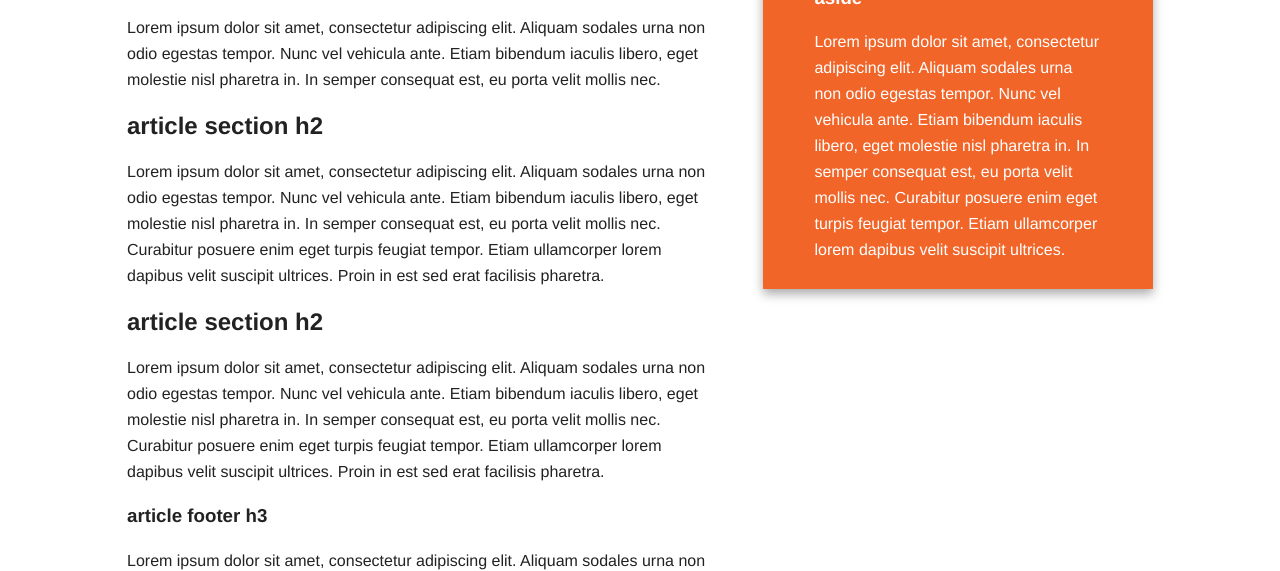
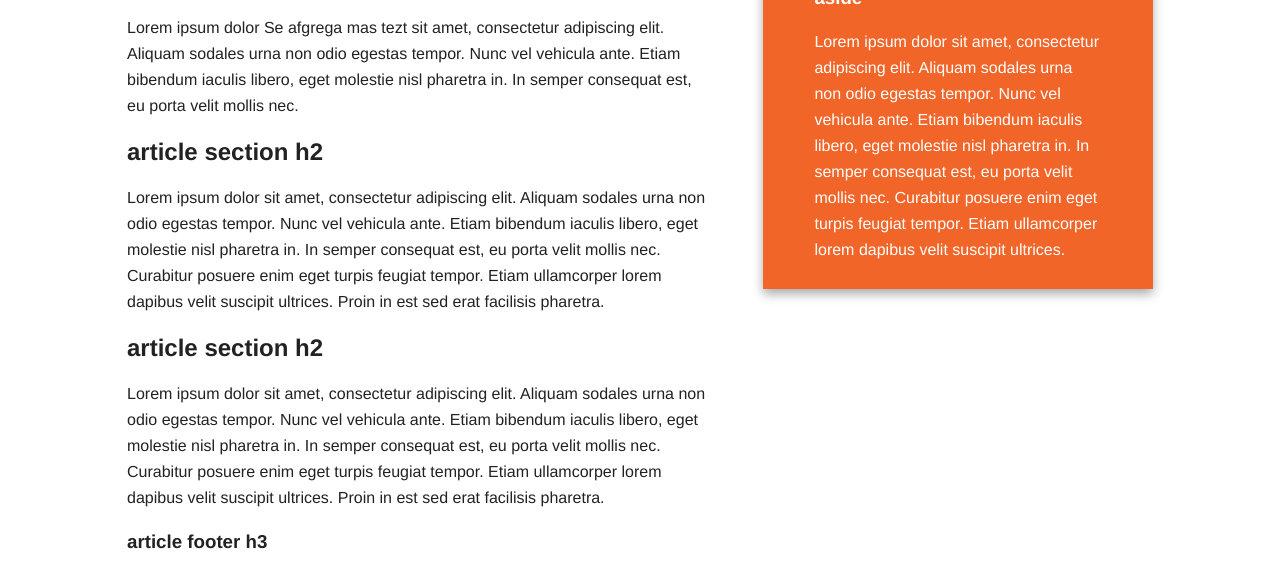
Before and after one commit to japarejodiaz/CodigoGitTest, a website: page public_html/index.html in a window 1280 px wide. Shown: the part 180-751 px from the top of the page. Drawn offline with nearby package versions, Linux system fonts and the light colour scheme.

Commit message:
Se modifico el Index.html

```diff
--- a/public_html/index.html
+++ b/public_html/index.html
@@ -40,7 +40,7 @@
                 <article>
                     <header>
                         <h1>article header h1</h1>
-                        <p>Lorem ipsum dolor sit amet, consectetur adipiscing elit. Aliquam sodales urna non odio egestas tempor. Nunc vel vehicula ante. Etiam bibendum iaculis libero, eget molestie nisl pharetra in. In semper consequat est, eu porta velit mollis nec.</p>
+                        <p>Lorem ipsum dolor Se afgrega mas tezt sit amet, consectetur adipiscing elit. Aliquam sodales urna non odio egestas tempor. Nunc vel vehicula ante. Etiam bibendum iaculis libero, eget molestie nisl pharetra in. In semper consequat est, eu porta velit mollis nec.</p>
                     </header>
                     <section>
                         <h2>article section h2</h2>
```
